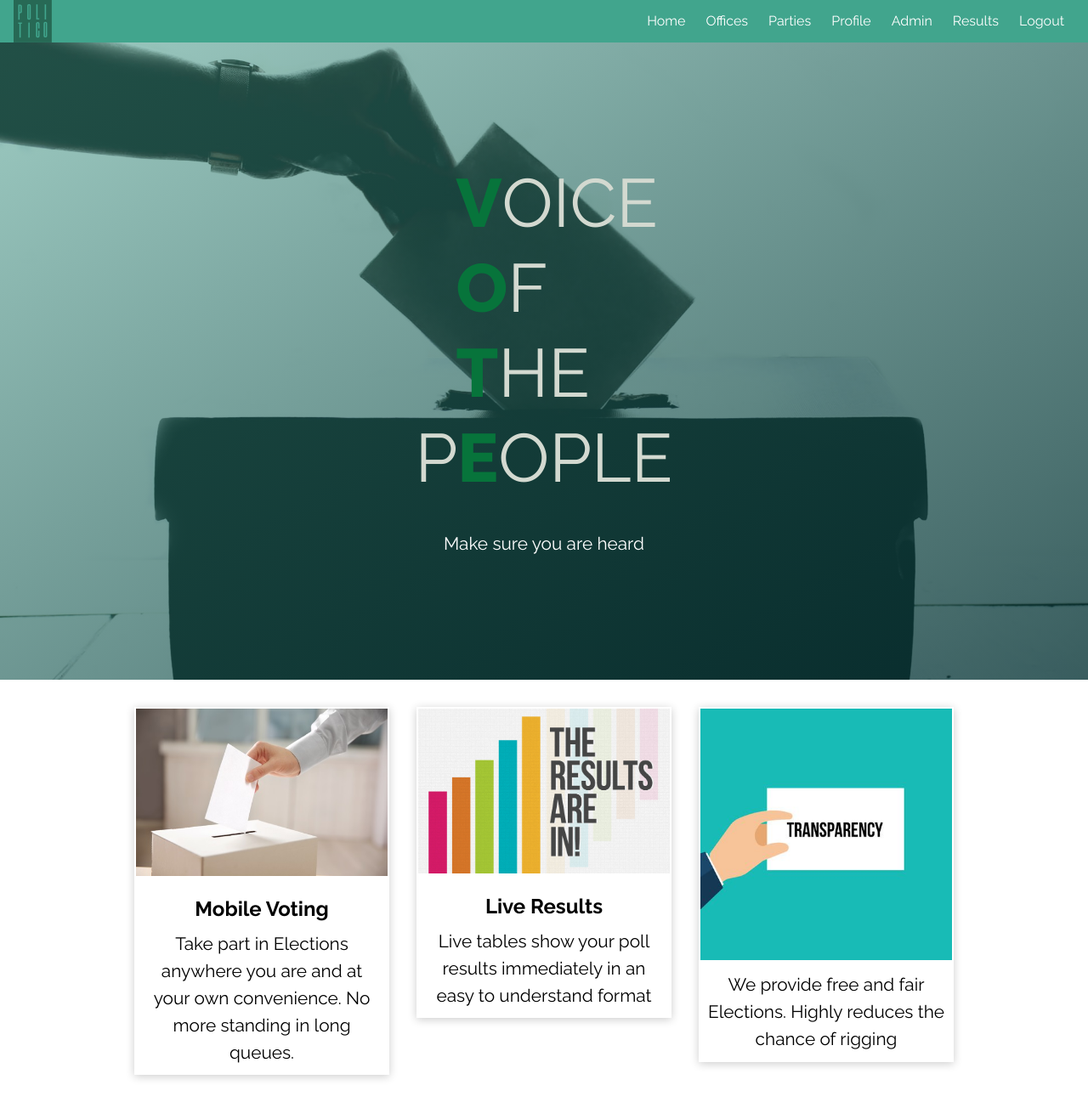
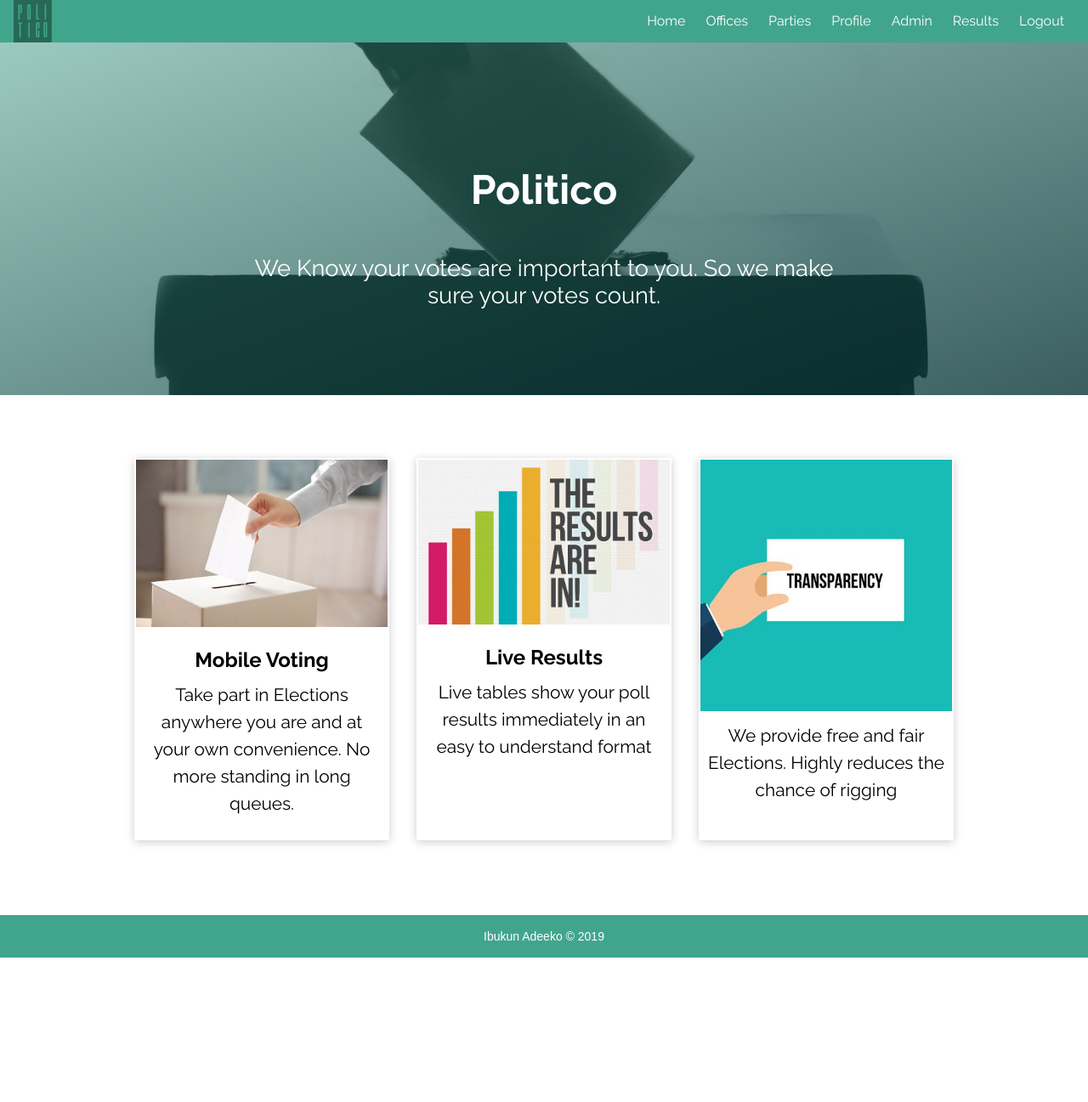
Before and after one commit to ibkadeeko/Politico, a plain HTML site: page UI/home.html in a window 1280 px wide. Shown: the whole page at 85% size. After the commit the page ends 1127 px from the top, so only its background shows below. Drawn offline with Linux system fonts and the light colour scheme.

Commit message:
#163643939 Implement UI feedback

```diff
--- a/UI/assets/css/style.css
+++ b/UI/assets/css/style.css
@@ -431,6 +431,10 @@ img {
   padding: 0.5rem;
   line-height: 2em;
 }
+.party-card-text {
+  padding: 0.5rem;
+  line-height: 2em;
+}
 
 .h2-header {
   color: #276955;
@@ -500,6 +504,10 @@ align-items: center;
 margin-bottom: 2rem;
 }
 
+.homepage-showcase h1 {
+  font-size: 7rem;
+}
+
 .box-text {
   font-size: 5vw; /* TODO @media-query 1.3rem  */
   text-align: center;
@@ -519,6 +527,7 @@ margin-bottom: 2rem;
   margin: 0 auto;
   width: 100%;
   max-width: 600px;
+  margin-bottom: 2rem;
 }
 
 .delete {
@@ -529,6 +538,38 @@ margin-bottom: 2rem;
   margin-left: auto;
 }
 
+/* =============== HERO =============== */
+
+.hero {
+  background: linear-gradient(to right bottom, rgba(68, 160, 141, 0.5), rgba(9, 54, 55, 0.8)),
+  url(../img/ballot-box.jpg) no-repeat 50% 50%;
+  background-size: cover;
+  background-position: center;
+  height: 465px;
+  color: #fff;
+  text-align: center;
+  padding-top: 50px;
+  display: flex;
+  flex-direction: column;
+  justify-content: center;
+  align-items: center;
+}
+.hero>h1 {
+  font-size: 3rem;
+  font-weight: bold;
+  margin: 7rem 0 2rem;
+}
+.hero p {
+  font-size: 1.7rem;
+  line-height: 2rem;
+  font-weight: 400;
+  max-width: 715px;
+  margin: 2rem auto 51px;
+}
+.hero p strong {
+  font-weight: 700;
+}
+
 /*
     ************ ADMIN PAGE **************
     */
@@ -536,7 +577,7 @@ margin-bottom: 2rem;
   display: grid;
   grid-column: 1fr;
   margin: 50px 0 0 0;
-  min-height: calc(100vh - 50px);
+  min-height: calc(100vh - 150px);
   width: 100%;
   box-sizing: border-box;
   position: relative;
@@ -551,6 +592,7 @@ margin-bottom: 2rem;
   display: grid;
   grid-template-columns: repeat(12, 1fr);
   height: 50px;
+  margin-bottom: 2rem;
 }
 
 .admin-toggle {
@@ -586,6 +628,17 @@ margin-bottom: 2rem;
 .content {
   display: flex;
   flex-direction: column;
+  min-height: calc(100vh - 50px);
+  padding: 0 1rem;
+  margin-top: 1rem;
+}
+
+.content-for-create-party {
+  grid-column: span 9;
+  display: flex;
+  flex-direction: row;
+  flex-wrap: wrap;
+  justify-content: space-evenly;
   min-height: calc(100vh - 50px);
   padding: 0 1rem;
   margin-top: 1rem;
@@ -738,6 +791,28 @@ td:first-child {
   margin: 1rem auto;
 }
 
+/*
+*********** FOOTER
+*/
+
+footer{
+	background-color: rgb(65, 165, 141);
+	box-shadow: 0 1px 1px 0 rgba(0, 0, 0, 0.12);
+	box-sizing: border-box;
+	width: 100%;
+	text-align: center;
+  font: normal 18px sans-serif;
+  height: 50px;
+  line-height: 50px;
+	margin-top: 1rem;
+}
+
+footer>p{
+	color:  #fff;
+	font-size: 14px;
+	margin: 0;
+}
+
 @media
 only screen and (max-width: 760px),
 (min-device-width: 768px) and (max-device-width: 1024px) {
@@ -816,6 +891,10 @@ only screen and (max-width: 760px),
   .form {
     width: 40%;
     margin: 0 auto;
+  }
+
+  .create-parties>.form {
+    width: 100%;
   }
 
   /*
@@ -963,6 +1042,13 @@ only screen and (max-width: 760px),
     margin-right: auto;
   }
 
+  .party-card {
+    max-width: 500px;
+    margin-left: auto;
+    margin-right: auto;
+    height: 450px;
+  }
+
   .box-text {
     font-size: 1.3rem;
     text-align: center;
--- a/UI/home.html
+++ b/UI/home.html
@@ -21,7 +21,7 @@
   <body>
     <header>
       <div class="logo">
-        <a href="./index.html"><img src="./assets/img/Politco_icon.png" alt="Logo of Politico"/></a>
+        <a href="./home.html"><img src="./assets/img/Politco_icon.png" alt="Logo of Politico"/></a>
       </div>
       <nav class="active">
         <ul>
@@ -31,30 +31,23 @@
           <li><a href="./profile.html">Profile</a></li>
           <li><a href="./admin.html">Admin</a></li>
           <li><a href="./results.html">Results</a></li>
-          <li><a href="#">Logout</a></li>
+          <li><a href="./index.html">Logout</a></li>
         </ul>
       </nav>
       <div class="menu-toggle"><i class="fa fa-bars" aria-hidden="true"></i></div>
     </header>
 
-    <div class="homepage-showcase">
-      <div class="landing-hero">
-        <div>
-          <ul class="vote-caption">
-            <li class="vc-1"><span class="vote-color">V</span>OICE</li>
-            <li class="vc-2"><span class="vote-color">O</span>F</li>
-            <li class="vc-3"><span class="vote-color">T</span>HE</li>
-            <li class="vc-4">P<span class="vote-color">E</span>OPLE</li>
-          </ul>
-        </div>
-        <p class="vote-caption-text">Make sure you are heard</p>
-      </div>
-    </div>
 
-    <div class="body-wrapper">
+    <section class="hero">
+            <h1>Politico</h1>
+            <p>We Know your votes are important to you. So we make sure your votes count.</p>
+
+    </section>
+
+    <div id="body-wrapper">
         <div class="party-display">
 
-            <div class="profile-card card">
+            <div class="party-card card">
               <img src="./assets/img/vote.jpg" alt="hand of of someone voting" />
               <div class="profile-card-text">
                 <h2>Mobile Voting</h2>
@@ -62,7 +55,7 @@
               </div>
             </div>
 
-            <div class="profile-card card">
+            <div class="party-card card">
               <img src="./assets/img/results.jpg" alt="results" />
               <div class="profile-card-text">
                 <h2>Live Results</h2>
@@ -70,7 +63,7 @@
               </div>
             </div>
 
-            <div class="profile-card card">
+            <div class="party-card card">
               <img src="./assets/img/transparency.jpg" alt="results" />
               <div class="profile-card-text">
                 <p class="box-text">We provide free and fair Elections. Highly reduces the chance of rigging</p>
@@ -79,7 +72,9 @@
 
         </div>
     </div>
-
+    <footer>
+        <p>Ibukun Adeeko &copy; 2019</p>
+      </footer>
     <script src="./assets/js/main.js"></script>
   </body>
 </html>
```
Also changed, not shown: UI/admin.html (+5 -3 lines), UI/candidates.html (+5 -3 lines), UI/createoffice.html (+5 -3 lines), UI/createparty.html (+27 -48 lines), UI/index.html (+1 -1 lines), UI/login.html (+1 -1 lines), UI/offices.html (+2 -2 lines), UI/parties.html (+5 -20 lines), UI/profile.html (+5 -4 lines), UI/register.html (+1 -1 lines), UI/results.html (+5 -10 lines), UI/viewoffice.html (+2 -2 lines).
